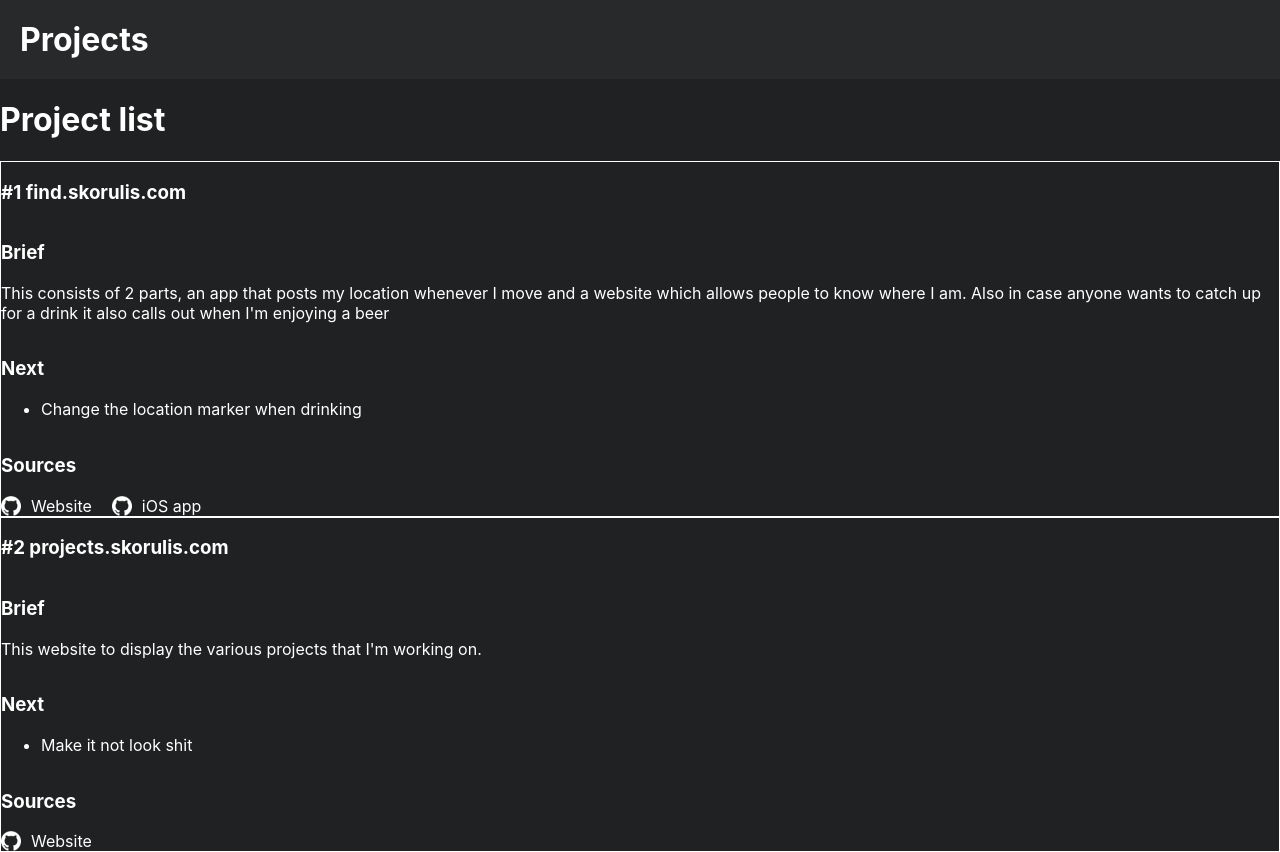
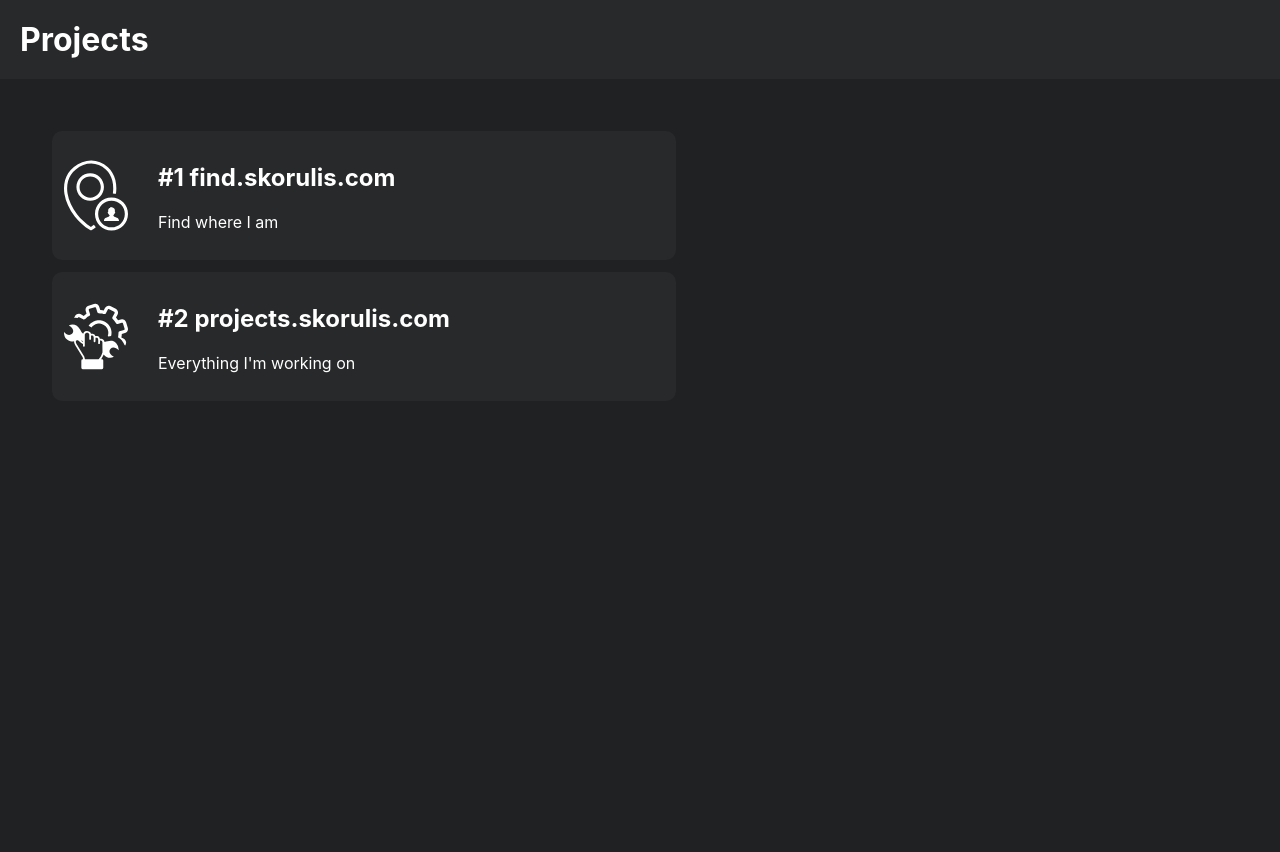
Before and after one commit to skorulis/projects.skorulis.com, a React (Create React App) app: page / in a window 1280 px wide. After the commit the page ends 800 px from the top, so only its background shows below. Built offline with nearby package versions, Linux system fonts and the light colour scheme.

Commit message:
Simplify the front page

```diff
--- a/src/css/App.css
+++ b/src/css/App.css
@@ -2,9 +2,7 @@
   color: white;
 }
 
-.page-content {
-  border-radius: 20;
-  background-color: #27292a;
+.pageContent {
   margin: 20px;
   padding: 20px;
 }
@@ -13,3 +11,7 @@ a {
   color: white;
   text-decoration: none;
 }
+
+.logoColor {
+  filter: invert(100%) sepia(0%) saturate(0%) hue-rotate(147deg) brightness(104%) contrast(106%);
+}
--- a/src/data/projects.json
+++ b/src/data/projects.json
@@ -1,7 +1,9 @@
 [
     {
         "id": 1,
+        "icon": "/icons/project1.svg",
         "name": "find.skorulis.com",
+        "shortBrief": "Find where I am",
         "brief": "This consists of 2 parts, an app that posts my location whenever I move and a website which allows people to know where I am. Also in case anyone wants to catch up for a drink it also calls out when I'm enjoying a beer",
         "status": "live",
         "nextSteps": "* Change the location marker when drinking",
@@ -18,7 +20,9 @@
     },
     {
         "id": 2,
+        "icon": "/icons/project2.svg",
         "name": "projects.skorulis.com",
+        "shortBrief": "Everything I'm working on",
         "brief": "This website to display the various projects that I'm working on.",
         "status": "started",
         "nextSteps": "* Make it not look shit",
--- a/src/model/Project.ts
+++ b/src/model/Project.ts
@@ -1,6 +1,8 @@
 export interface Project {
     id: Number
+    icon: string
     name: string
+    shortBrief: string
     brief: string
     status: string
     nextSteps: string
--- a/src/scene/ProjectCell.tsx
+++ b/src/scene/ProjectCell.tsx
@@ -3,6 +3,11 @@ import { Project } from "../model/Project";
 import CSS from 'csstype';
 import githubLogo from "./github-icon.png"
 import ReactMarkdown from 'react-markdown'
+import { Color } from "../Theme"
+
+import {
+    Link as RouteLink
+  } from "react-router-dom";
 
 type ProjectCellProps = {
     project: Project
@@ -17,13 +22,30 @@ export class ProjectCell extends Component<ProjectCellProps, {}> {
     // Rendering
 
     render() {
+        let link = `/project/${this.props.project.id}`
+        return <RouteLink to={link} >
+            {this.content()}
+        </RouteLink>
+    }
+
+    content() {
         return <div style={containerStyle}>
+            <img src={this.props.project.icon} width={64} className="logoColor" />
+            <div >
+                <h2>{this.numberString()} {this.props.project.name}</h2>
+                <p>{this.props.project.shortBrief}</p>
+            </div>
+
+        </div>
+    }
+
+    oldParts() {
+        return <div>
             <h3>{this.numberString()} {this.props.project.name}</h3>
             {this.section("Brief", this.props.project.brief)}
             {this.section("Next", this.props.project.nextSteps)}
             {this.maybeSources()}
         </div>
-
     }
 
     maybeSources() {
@@ -68,9 +90,13 @@ export class ProjectCell extends Component<ProjectCellProps, {}> {
 
 const containerStyle: CSS.Properties = {
     display: "flex",
-    flexDirection: "column",
-    alignItems: "start",
-    border: "solid 1px"
+    flexDirection: "row",
+    backgroundColor: Color.lightBG,
+    margin: "12px",
+    padding: "12px",
+    borderRadius: "10px",
+    gap: "30px",
+    maxWidth: "600px"
 }
 
 const sourcesContainer: CSS.Properties = {
@@ -85,3 +111,10 @@ const sourceLink: CSS.Properties = {
     alignItems: "center",
     gap: "10px"
 }
+
+const logoStyle: CSS.Properties = {
+    backgroundColor: "white",
+    mask: "url(icons/project1.svg) no-repeat center",
+    width: "40px",
+    height: "40px"
+}
--- a/src/scene/ProjectList.tsx
+++ b/src/scene/ProjectList.tsx
@@ -16,10 +16,11 @@ export class ProjectList extends Component<{}, {}> {
     render() {
         return <div>
             <Header />
-            <h1>Project list</h1>
-            {this.projects().map( (proj) =>
-                <ProjectCell project={proj}  />
-            )}
+            <div className="pageContent">
+                {this.projects().map( (proj) =>
+                    <ProjectCell project={proj}  />
+                )}
+            </div>
         </div>
 
     }
```
Also changed, not shown: public/icons/project1.svg (added), public/icons/project2.svg (added).
